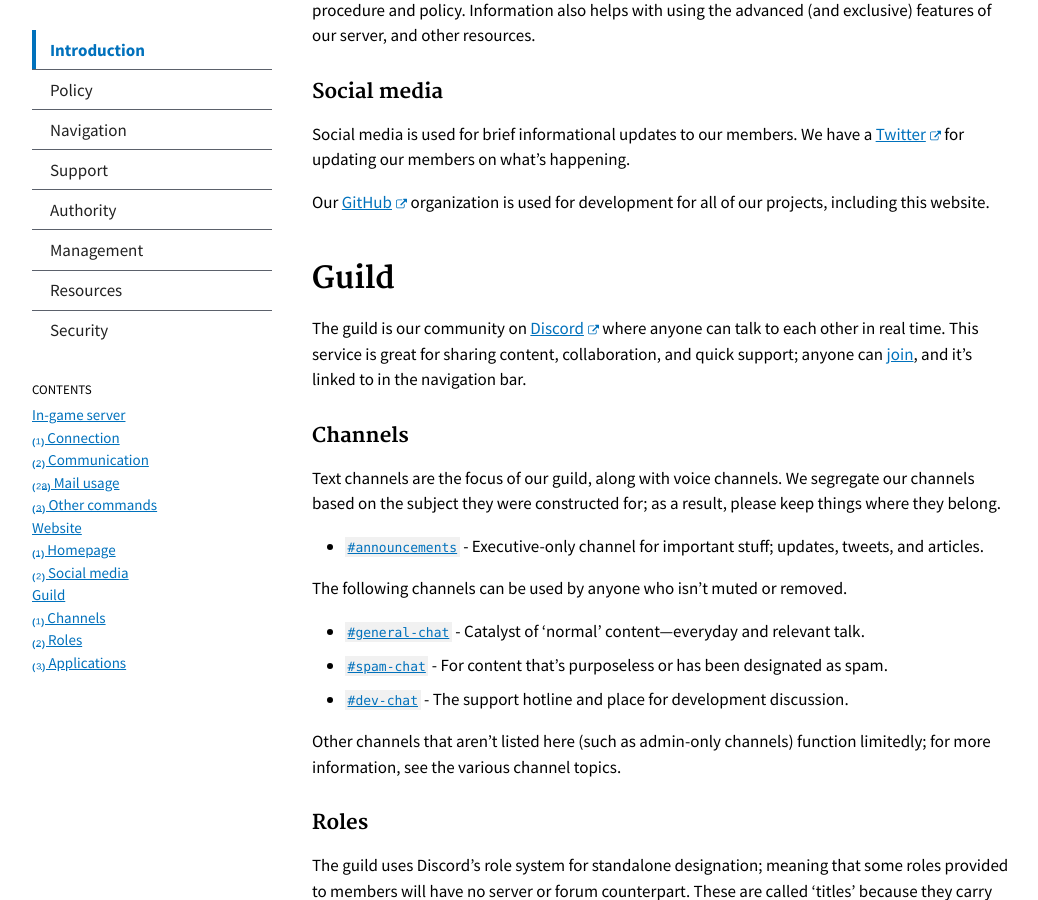
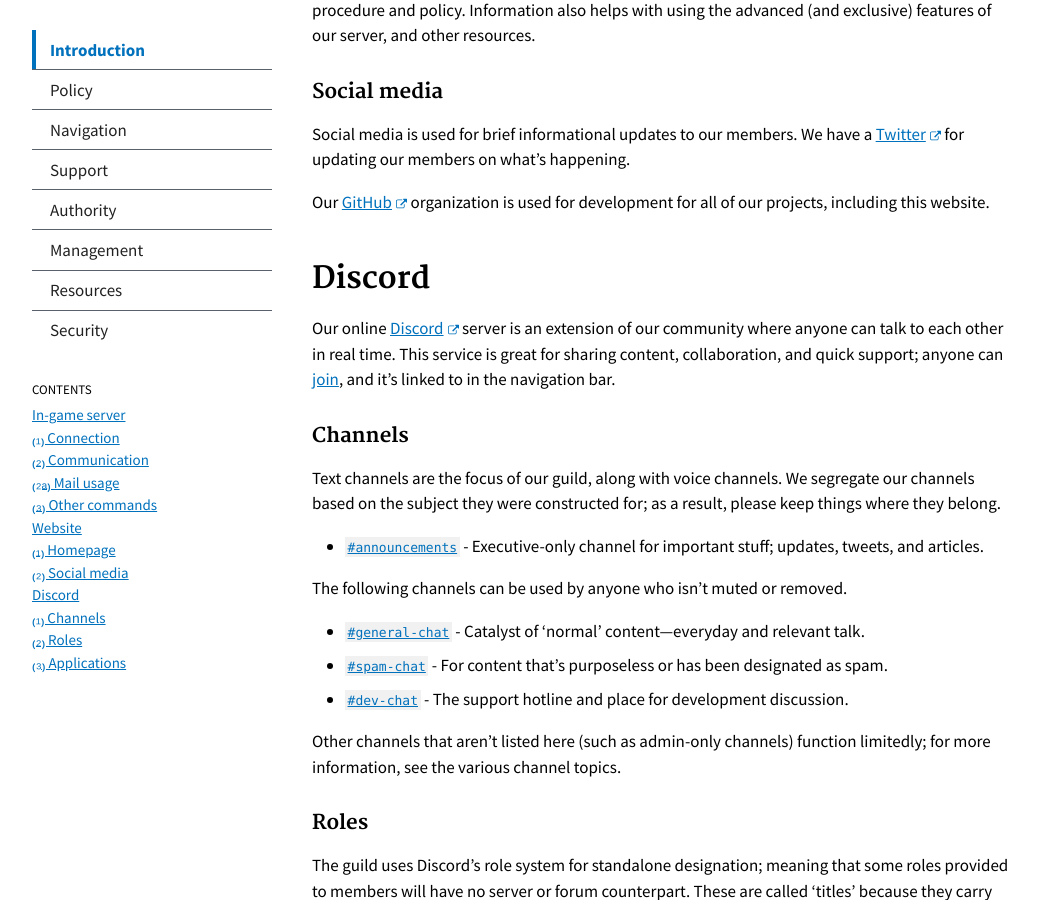
Before and after one commit to serrif/website, a Jekyll site: the page built from main/docs/introduction.md, in a window 1280 px wide and 900 px high, scrolled down 2910 px. Shown: the whole window, without its empty margins (118-1156 px from the left). Built offline with Jekyll 4.4.1, drawn with Linux system fonts in a browser that asks for light colours.

Commit message:
Update introduction.md

```diff
--- a/main/docs/introduction.md
+++ b/main/docs/introduction.md
@@ -23,8 +23,8 @@ subnav:
   - text: "₍₂₎ Social media"
     href: '#social-media'
   -
-  - text: "Guild"
-    href: '#guild'
+  - text: "Discord"
+    href: '#discord'
   - text: "₍₁₎ Channels"
     href: '#channels'
   - text: "₍₂₎ Roles"
@@ -124,8 +124,8 @@ Social media is used for brief informational updates to our members. We have a <
 
 Our <a class="usa-external_link" href="../github/">GitHub</a> organization is used for development for all of our projects, including this website.
 
-## Guild
-The guild is our community on <a class="usa-external_link" href="https://discordapp.com">Discord</a> where anyone can talk to each other in real time. This service is great for sharing content, collaboration, and quick support; anyone can [join](/guild/), and it's linked to in the navigation bar.
+## Discord
+Our online <a class="usa-external_link" href="https://discordapp.com">Discord</a> server is an extension of our community where anyone can talk to each other in real time. This service is great for sharing content, collaboration, and quick support; anyone can [join](/guild/), and it's linked to in the navigation bar.
 
 ### Channels
 Text channels are the focus of our guild, along with voice channels.
```
